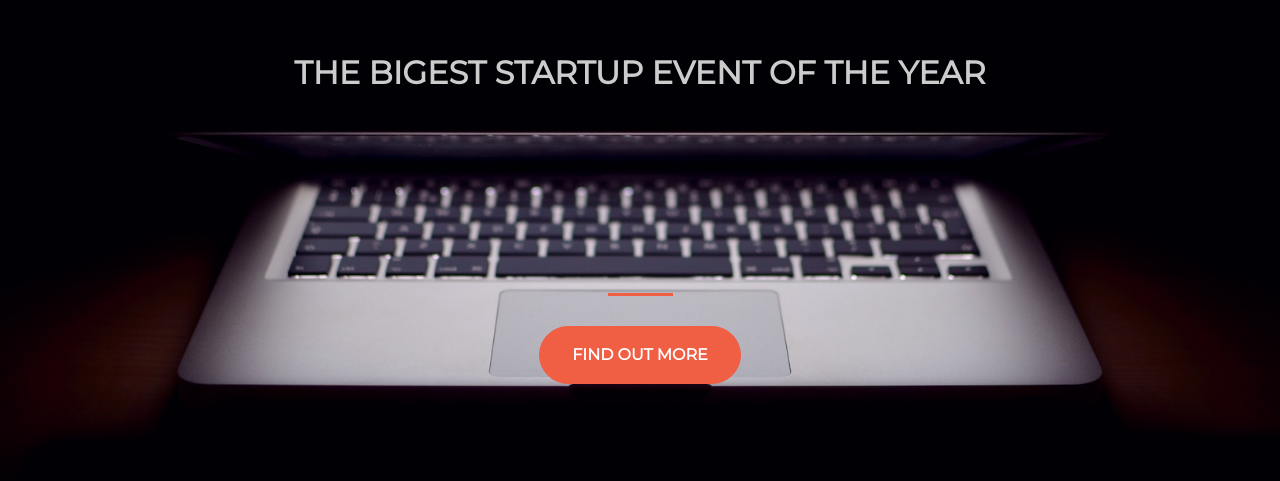
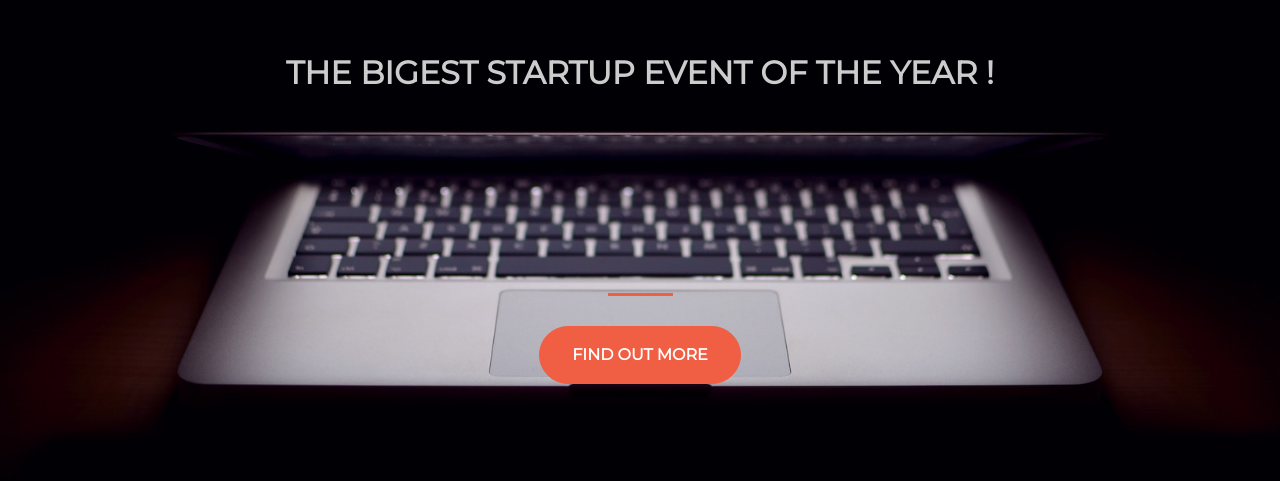
Before and after one commit to praffulkumar/background-generator, a plain HTML site: page index.html in a window 1280 px wide. Shown: the part 181-662 px from the top of the page. Drawn offline with nearby package versions, Linux system fonts and the light colour scheme.

Commit message:
added exclaimation

```diff
--- a/index.html
+++ b/index.html
@@ -21,7 +21,7 @@
         <div class="row">
           <div class="col-lg-12 my-auto">
             <h1 class="text-uppercase faded">
-              <strong>the bigest startup event of the year</strong>
+              <strong>the bigest startup event of the year ! </strong>
             </h1>
             <hr>
           </div>
```
